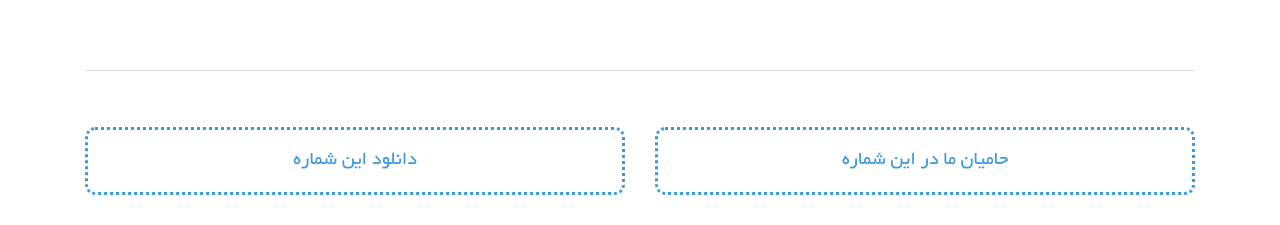
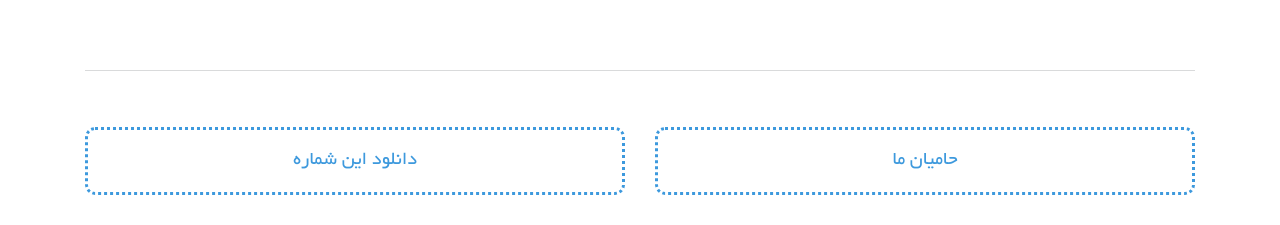
Before and after one commit to kntu-ce-mag/kntu-ce-mag.github.io, a plain HTML site: page index.html in a window 1280 px wide. Shown: the part 1504-1729 px from the top of the page. Drawn offline with nearby package versions, Linux system fonts and the light colour scheme.

Commit message:
bug fixed

```diff
--- a/index.html
+++ b/index.html
@@ -80,7 +80,7 @@
                <div class="row text-center justify-content-center">
                    <div class="col-md-12">
                        <h5 class="title-field">
-                           حامیان ما در این شماره
+                           حامیان ما
                        </h5>
                    </div>
                </div>
```
